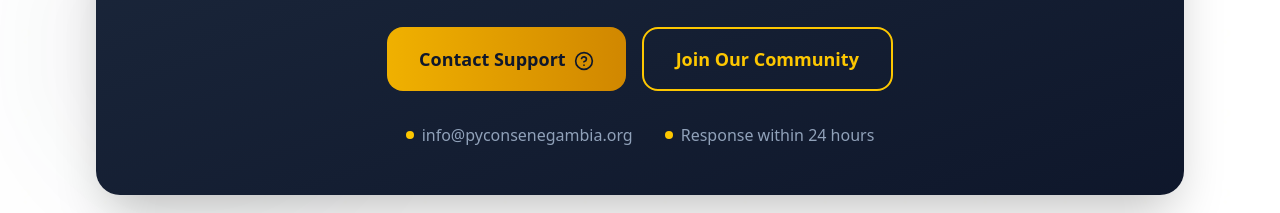
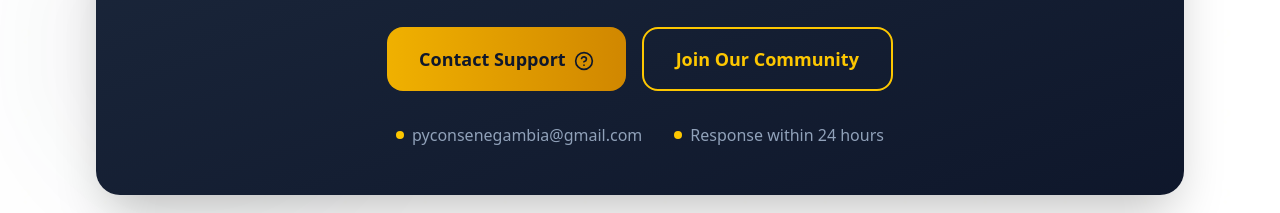
Before and after one commit to sheriff-gaye/pycon_gmb, a Next.js app: page / in a window 1280 px wide. Shown: the part 5760-5973 px from the top of the page. Built offline with nearby package versions, Linux system fonts and the light colour scheme.

Commit message:
Update faq.tsx

```diff
--- a/app/components/faq.tsx
+++ b/app/components/faq.tsx
@@ -174,7 +174,7 @@
               <div className="mt-8 flex flex-wrap justify-center gap-8 text-slate-400">
                 <div className="flex items-center">
                   <div className="w-2 h-2 bg-yellow-400 rounded-full mr-2"></div>
-                  <span>info@pyconsenegambia.org</span>
+                  <span>pyconsenegambia@gmail.com</span>
                 </div>
                 <div className="flex items-center">
                   <div className="w-2 h-2 bg-yellow-400 rounded-full mr-2"></div>
```
